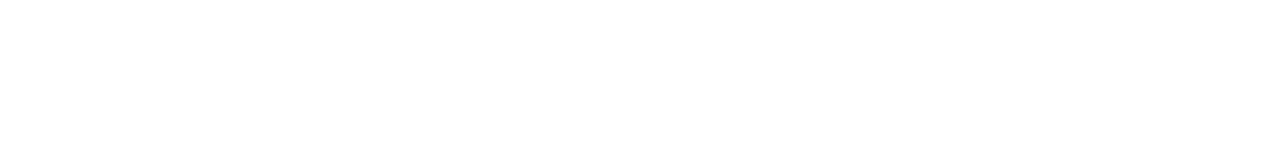
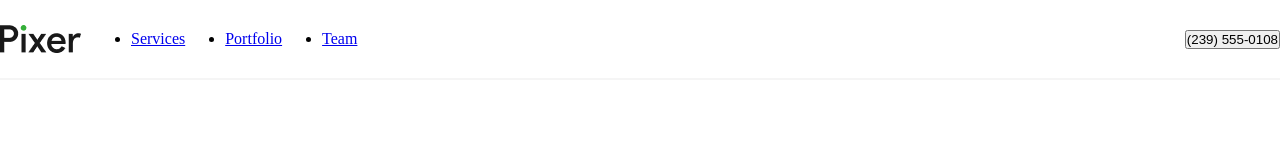
Before and after one commit to alfarruq/pixer, a plain HTML site: page index.html in a window 1280 px wide. Drawn offline with Linux system fonts and the light colour scheme.

Commit message:
header qoshdik

```diff
--- a/index.html
+++ b/index.html
@@ -1,14 +1,22 @@
 <!DOCTYPE html>
 <html lang="en">
-<head>
-    <meta charset="UTF-8">
-    <meta name="viewport" content="width=device-width, initial-scale=1.0">
+  <head>
+    <meta charset="UTF-8" />
+    <meta name="viewport" content="width=device-width, initial-scale=1.0" />
     <title>Document</title>
-    <link rel="stylesheet" href="./style.css">
-</head>
-<body>
-
-
-
-</body>
+    <link rel="stylesheet" href="./style.css" />
+  </head>
+  <body>
+    <header class="container header" >
+      <nav class="logoAndLinks" >
+        <img src="./img/Vector.png" alt="" />
+        <ul>
+          <li><a href="/">Services</a></li>
+          <li><a href="/">Portfolio</a></li>
+          <li><a href="/">Team</a></li>
+        </ul>
+      </nav>
+     <nav> <button>(239) 555-0108</button></nav>
+    </header>
+  </body>
 </html>
--- a/style.css
+++ b/style.css
@@ -0,0 +1,27 @@
+*{
+    margin: 0;
+    padding: 0;
+    box-sizing: border-box;
+}
+
+.container{
+    max-width: 1440px;
+    margin: 0 auto;
+}
+
+.header{
+    border-bottom: 2px solid whitesmoke;
+    display: flex;
+    justify-content: space-between;
+    align-items: center;
+    height: 80px;
+}
+.logoAndLinks{
+    display: flex;
+    gap: 50px;
+    align-items: center;
+}
+ul{
+    display: flex;
+    gap: 40px;
+}
```
Also changed, not shown: img/Vector.png (added).
